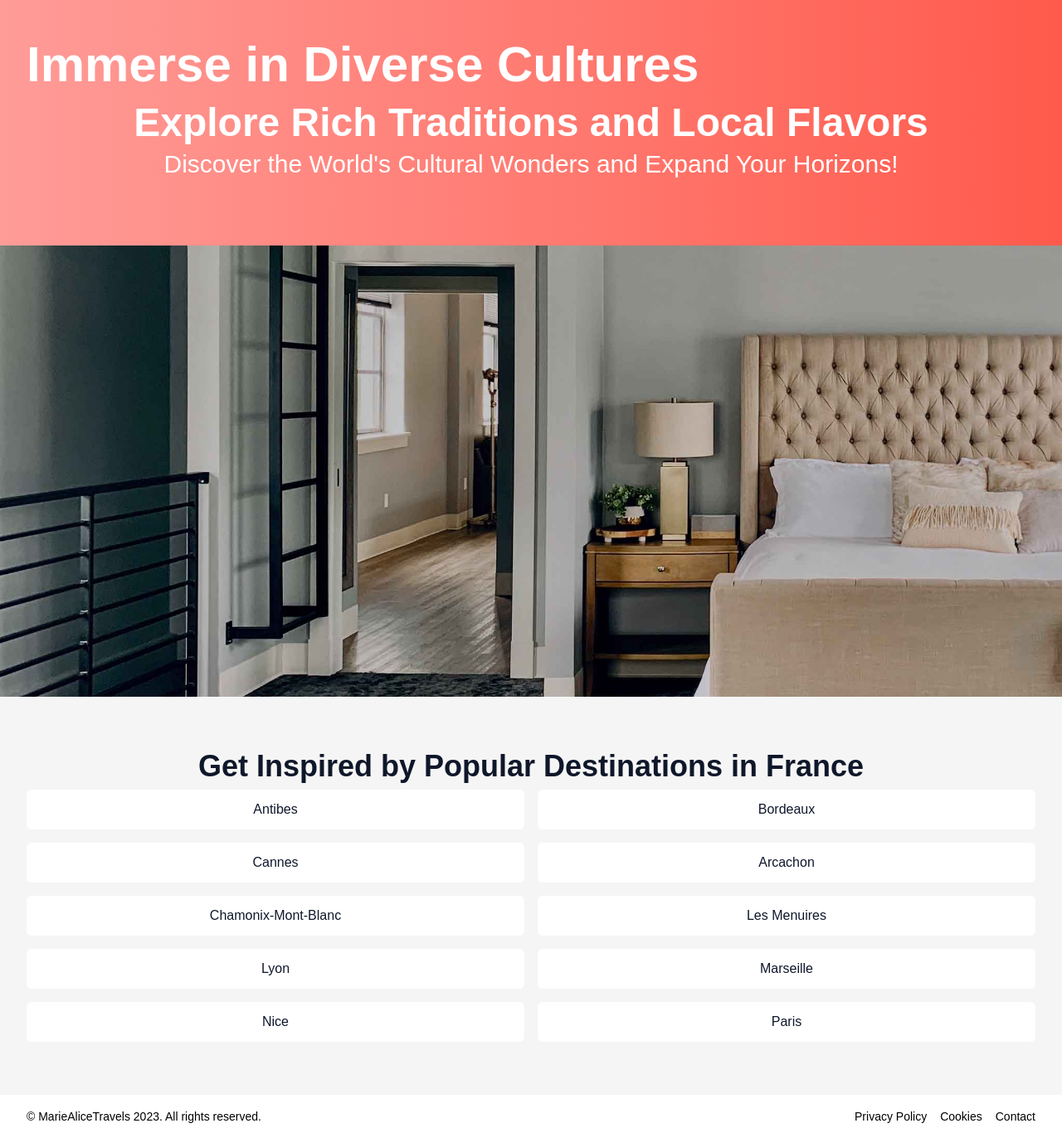
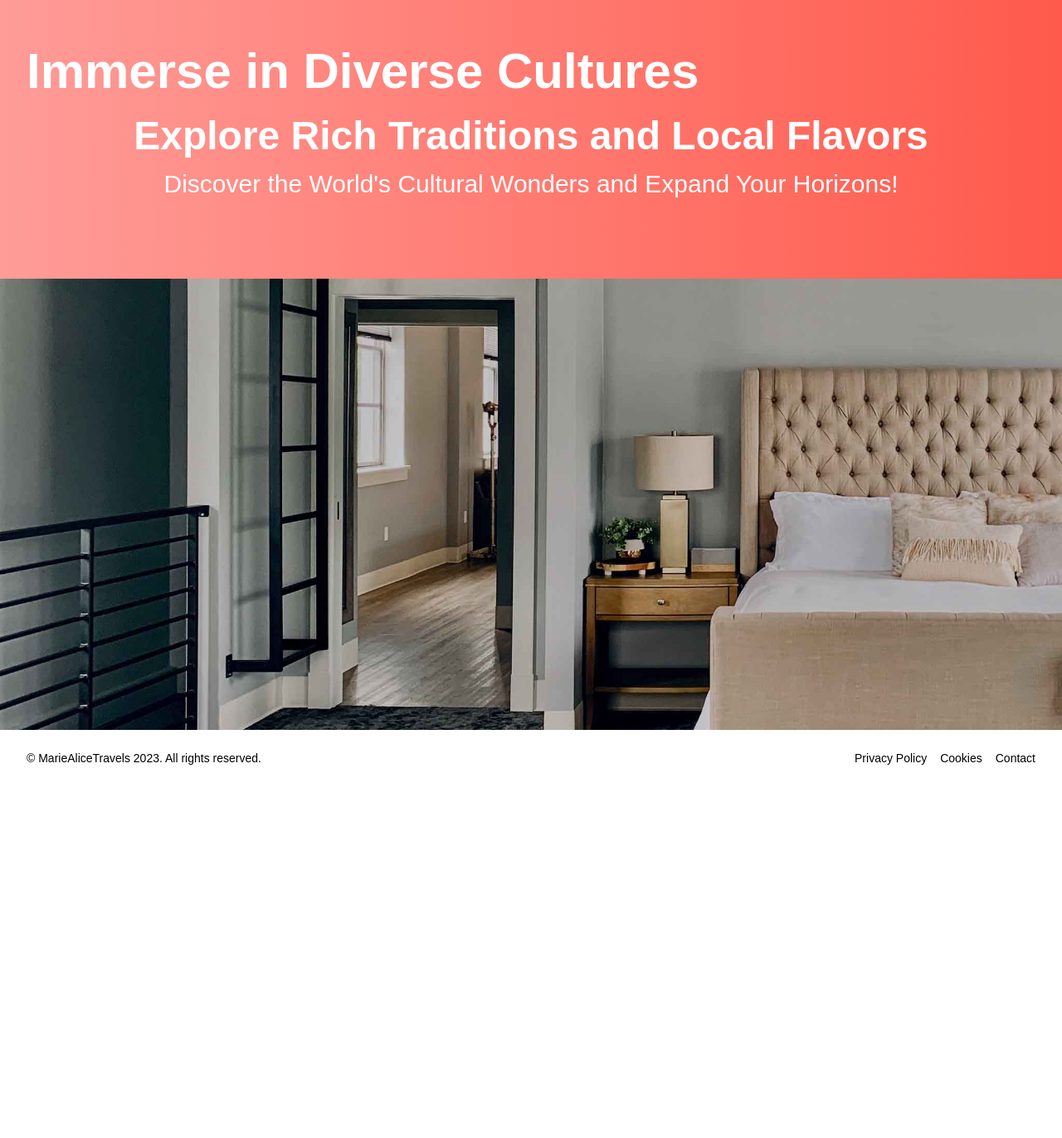
Before and after one commit to jeanmax1me/mariealicetravels, a React (Vite) app: page / in a window 1280 px wide. Shown: the whole page at 83% size. After the commit the page ends 928 px from the top, so only its background shows below. Built offline with nearby package versions, Linux system fonts and the light colour scheme.

Commit message:
new version light

```diff
--- a/src/App.jsx
+++ b/src/App.jsx
@@ -1,64 +1,21 @@
 import { BrowserRouter as Router, Route, Routes } from 'react-router-dom';
 import Header from './components/Header';
-import MainSection from './components/MainSection';
 import Footer from './components/Footer';
-import PlaceCard from './components/MyPlaceCard';
 import RedirectToBookingPage from './components/RedirectToBookingPage';
 import redirects from './components/redirects.json';
-
-
-import antibesData from './destinations/antibes';
-import bordeauxData from './destinations/bordeaux';
-import cannesData from './destinations/cannes';
-import arcachonData from './destinations/arcachon';
-import chamonixData from './destinations/chamonix-mont-blanc';
-import lesMenuiresData from './destinations/les-menuires';
-import lyonData from './destinations/lyon';
-import marseilleData from './destinations/marseille';
-import niceData from './destinations/nice';
-import parisData from './destinations/paris';
 import BookingWidget from './components/BookingWidget';
 
 
 export default function App() {
-  const popularDestinations = [
-    "Antibes",
-    "Bordeaux",
-    "Cannes",
-    "Arcachon",
-    "Chamonix-Mont-Blanc",
-    "Les Menuires",
-    "Lyon",
-    "Marseille",
-    "Nice",
-    "Paris",
-  ];
 
-  const destinationPaths = popularDestinations.map(destination =>
-    destination.replace(/\s+/g, '-').replace(/[^\w-']/g, '').toLowerCase()
-  );
-
-
-  const destinationsData = {
-    'antibes': antibesData,
-    'bordeaux': bordeauxData,
-    'cannes': cannesData,
-    'arcachon': arcachonData,
-    'chamonix-mont-blanc': chamonixData,
-    'les-menuires': lesMenuiresData,
-    'lyon': lyonData,
-    'marseille': marseilleData,
-    'nice': niceData,
-    'paris': parisData,
-  };
 
   return (
     <Router>
-      <div>
+      <div className="max-h-screen">
         <Header />
         <BookingWidget />
         <Routes>
-          <Route path="/" element={<MainSection />} />
+    {/*      <Route path="/" element={<MainSection />} />
 
           {popularDestinations.map((destination, index) => (
             <Route
@@ -66,8 +23,8 @@ export default function App() {
               path={`/${destinationPaths[index]}`}
               element={<DestinationPage destinationData={destinationsData[destinationPaths[index]]} />} // Pass the data directly
             />
-          ))}
-       {/* Dynamic routes */}
+          ))} */}
+
        {Object.keys(redirects).map((propertyId) => (
             <Route
               key={propertyId}
@@ -75,22 +32,9 @@ export default function App() {
               element={<RedirectToBookingPage propertyId={propertyId} />}
             />
             ))}
-        </Routes>
+       </Routes>
         <Footer />
       </div>
     </Router>
   );
 }
-
-
-function DestinationPage({ destinationData }) {
-  return (
-    <section className="bg-[#f5f5f5] text-slate-900 py-16">
-      <div className="container mx-auto text-center">
-        {destinationData.map((place, index) => (
-          <PlaceCard key={index} place={place} />
-        ))}
-      </div>
-    </section>
-  );
-}
--- a/src/components/BookingWidget.jsx
+++ b/src/components/BookingWidget.jsx
@@ -42,7 +42,7 @@ export default function BookingWidget() {
         height: '544px'
       }}
       >
-        <div className="grid h-screen place-items-center">
+        <div className="grid h-screen place-items-center max-h-[544px]">
           <div className="min-h-[350px]"
       id="bookingAffiliateWidget_2f05011e-3f32-432f-b0ff-7ba9ad66cc66"></div>
         </div>
--- a/src/components/Footer.jsx
+++ b/src/components/Footer.jsx
@@ -13,7 +13,7 @@ const Footer = () => {
   };
 
   return (
-    <footer className="bg-white text-black py-4">
+    <footer className="bg-white text-black py-6 max-h-8">
       <div className="container mx-auto flex justify-between items-center">
         <p className="text-sm">
           © MarieAliceTravels 2023. All rights reserved.
--- a/src/components/HeaderCarousel.jsx
+++ b/src/components/HeaderCarousel.jsx
@@ -42,10 +42,10 @@ const HeaderCarousel = () => {
 
   return (
     <div className={`font-mts bg-gradient-to-r ${currentTheme.gradient} relative`}>
-      <div className="container mx-auto text-white py-12">
-        <h1 className="text-4xl md:text-5xl lg:text-6xl font-extrabold mb-4">{currentTheme.title}</h1>
-        <div className="text-center mb-8">
-          <h2 className="text-3xl md:text-4xl lg:text-5xl font-extrabold mb-2">{currentTheme.subtitle}</h2>
+      <div className="container mx-auto text-white py-14">
+        <h1 className="text-4xl md:text-5xl lg:text-6xl font-extrabold mb-6">{currentTheme.title}</h1>
+        <div className="text-center mb-10">
+          <h2 className="text-3xl md:text-4xl lg:text-5xl font-extrabold mb-4">{currentTheme.subtitle}</h2>
           <h3 className="text-xl md:text-2xl lg:text-3xl">{currentTheme.description}</h3>
         </div>
       </div>
--- a/src/components/redirects.json
+++ b/src/components/redirects.json
@@ -215,5 +215,20 @@
   "francenature917": "https://www.booking.com/hotel/fr/la-tiny-breizh.fr.html?aid=8066595",
   "francenature918": "https://www.booking.com/hotel/fr/rozeliande.fr.html?aid=8066595",
   "francenature919": "https://www.booking.com/hotel/fr/les-3-momes.fr.html?aid=8066595",
-  "francenature920": "https://www.booking.com/hotel/fr/aux-portes-de-la-baie-vieux-viel.fr.html?aid=8066595"
+  "francenature920": "https://www.booking.com/hotel/fr/aux-portes-de-la-baie-vieux-viel.fr.html?aid=8066595",
+  "nice1": "https://www.booking.com/hotel/fr/villa-avec-piscine-nice-centre.fr.html?aid=8066595",
+  "nice2": "https://www.booking.com/hotel/fr/nice-renting-luxurious-loft-2-bedroom-a-c-balcony-trendy-neighborhood.fr.html?aid=8066595",
+  "nice3": "https://www.booking.com/hotel/fr/au-coeur-du-vieux-nice-2-pieces-proche-de-la-mer.fr.html?aid=8066595",
+  "nice4": "https://www.booking.com/hotel/fr/superbe-appartement-carre-delfino-port-de-nice.fr.html?aid=8066595",
+  "nice5": "https://www.booking.com/hotel/fr/le-bleu-azur-nice.fr.html?aid=8066595",
+  "nice6": "https://www.booking.com/hotel/fr/diego.fr.html?aid=8066595",
+  "nice7": "https://www.booking.com/hotel/fr/2-pieces-avec-jardin-a-cimiez.fr.html?aid=8066595",
+  "nice8": "https://www.booking.com/hotel/fr/appartement-2-pieces-nice1.fr.html?aid=8066595",
+  "nice9": "https://www.booking.com/hotel/fr/appartement-cosy-2-min-train-10-min-plage-clim.fr.html?aid=8066595",
+  "nice10": "https://www.booking.com/hotel/fr/l32-mozart-2-bedrooms-ac-wifi-10-mins-beach.fr.html?aid=8066595",
+  "nice11": "https://www.booking.com/hotel/fr/apartment-with-sea-view-for-4-people-nice.fr.html?aid=8066595",
+  "nice12": "https://www.booking.com/hotel/fr/nouveau-nice-mamac-centre.fr.html?aid=8066595",
+  "nice13": "https://www.booking.com/hotel/fr/duplex-au-calme-en-maison.fr.html?aid=8066595",
+  "nice14": "https://www.booking.com/hotel/fr/my-casa-herold-60-cosy-apartment-suite-with-ac-downtown.fr.html?aid=8066595",
+  "nice15": "https://www.booking.com/hotel/fr/appartement-climatise-avec-garage-pres-de-la-mer.fr.html?aid=8066595"
 }
```
